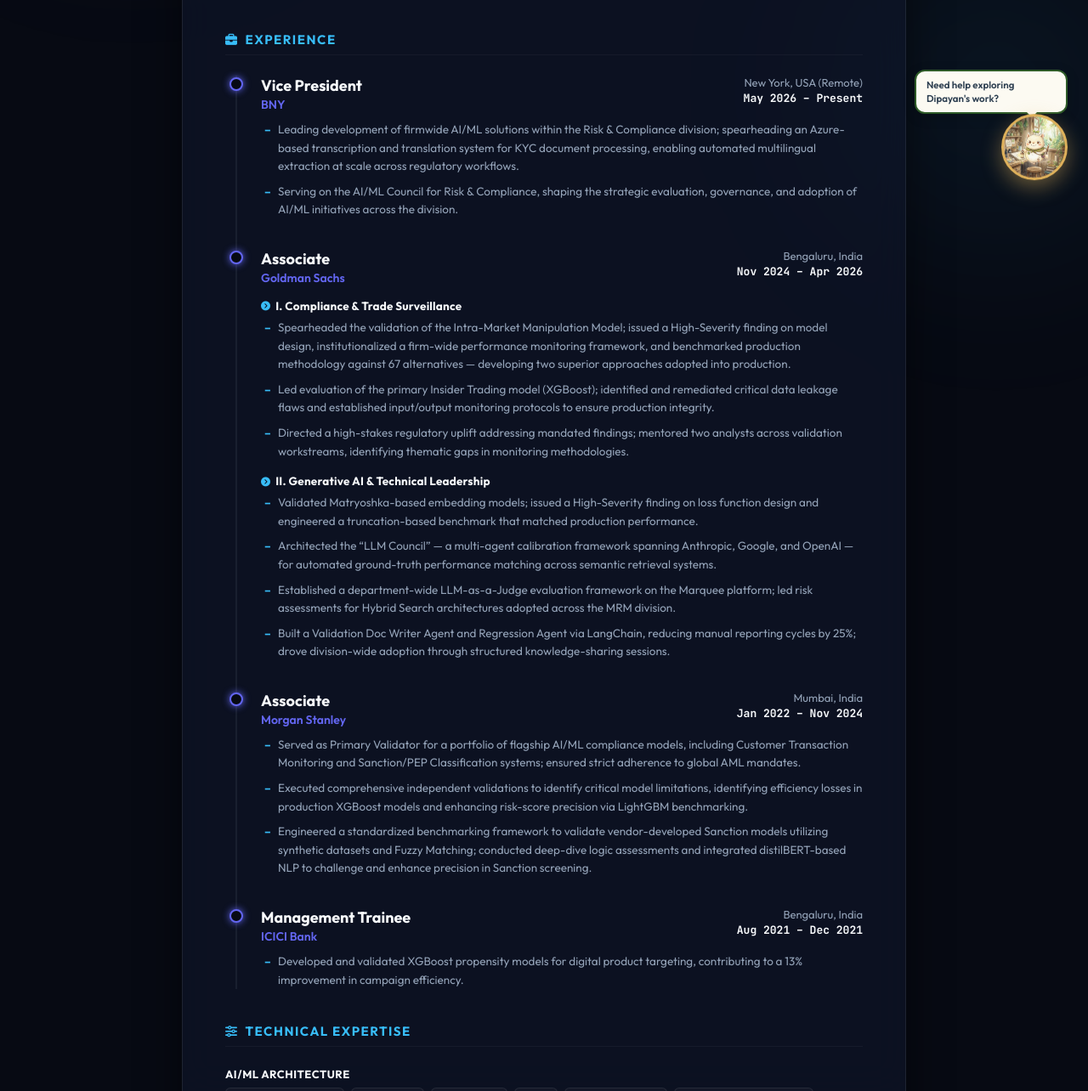
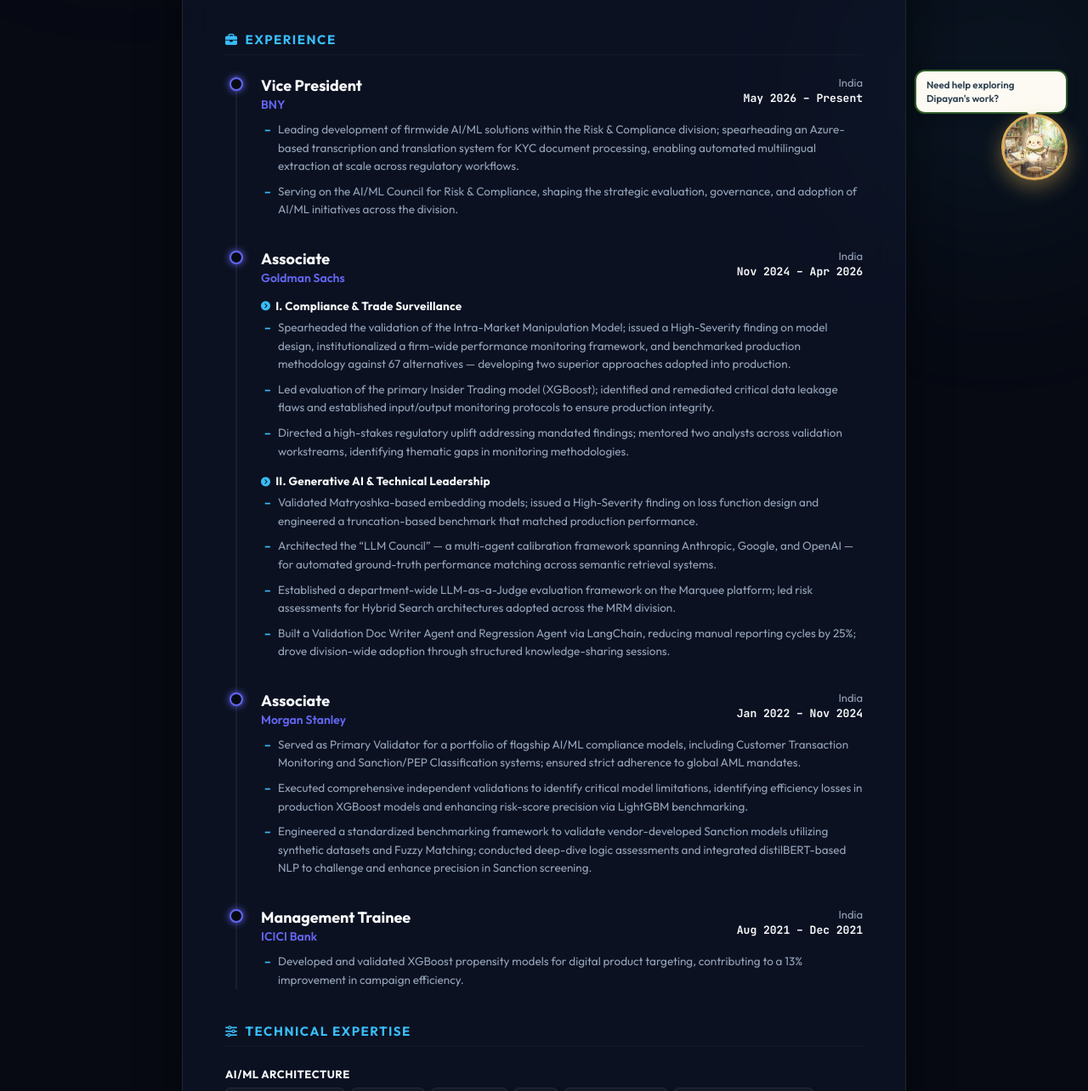
Before and after one commit to dipayandey1244/dipayandey1244.github.io, a plain HTML site: page resume/index.html in a window 1280 px wide. Shown: the part 556-1840 px from the top of the page at 85% size. Drawn offline with Linux system fonts and the light colour scheme.

Commit message:
style: standardize resume locations to India for BNY, GS, Morgan Stanley, and ICICI

```diff
--- a/resume/index.html
+++ b/resume/index.html
@@ -662,7 +662,7 @@
                                 <div class="company">BNY</div>
                             </div>
                             <div class="location-date">
-                                <div>New York, USA (Remote)</div>
+                                <div>India</div>
                                 <div class="date">May 2026 – Present</div>
                             </div>
                         </div>
@@ -681,7 +681,7 @@
                                 <div class="company">Goldman Sachs</div>
                             </div>
                             <div class="location-date">
-                                <div>Bengaluru, India</div>
+                                <div>India</div>
                                 <div class="date">Nov 2024 – Apr 2026</div>
                             </div>
                         </div>
@@ -717,7 +717,7 @@
                                 <div class="company">Morgan Stanley</div>
                             </div>
                             <div class="location-date">
-                                <div>Mumbai, India</div>
+                                <div>India</div>
                                 <div class="date">Jan 2022 – Nov 2024</div>
                             </div>
                         </div>
@@ -737,7 +737,7 @@
                                 <div class="company">ICICI Bank</div>
                             </div>
                             <div class="location-date">
-                                <div>Bengaluru, India</div>
+                                <div>India</div>
                                 <div class="date">Aug 2021 – Dec 2021</div>
                             </div>
                         </div>
```
